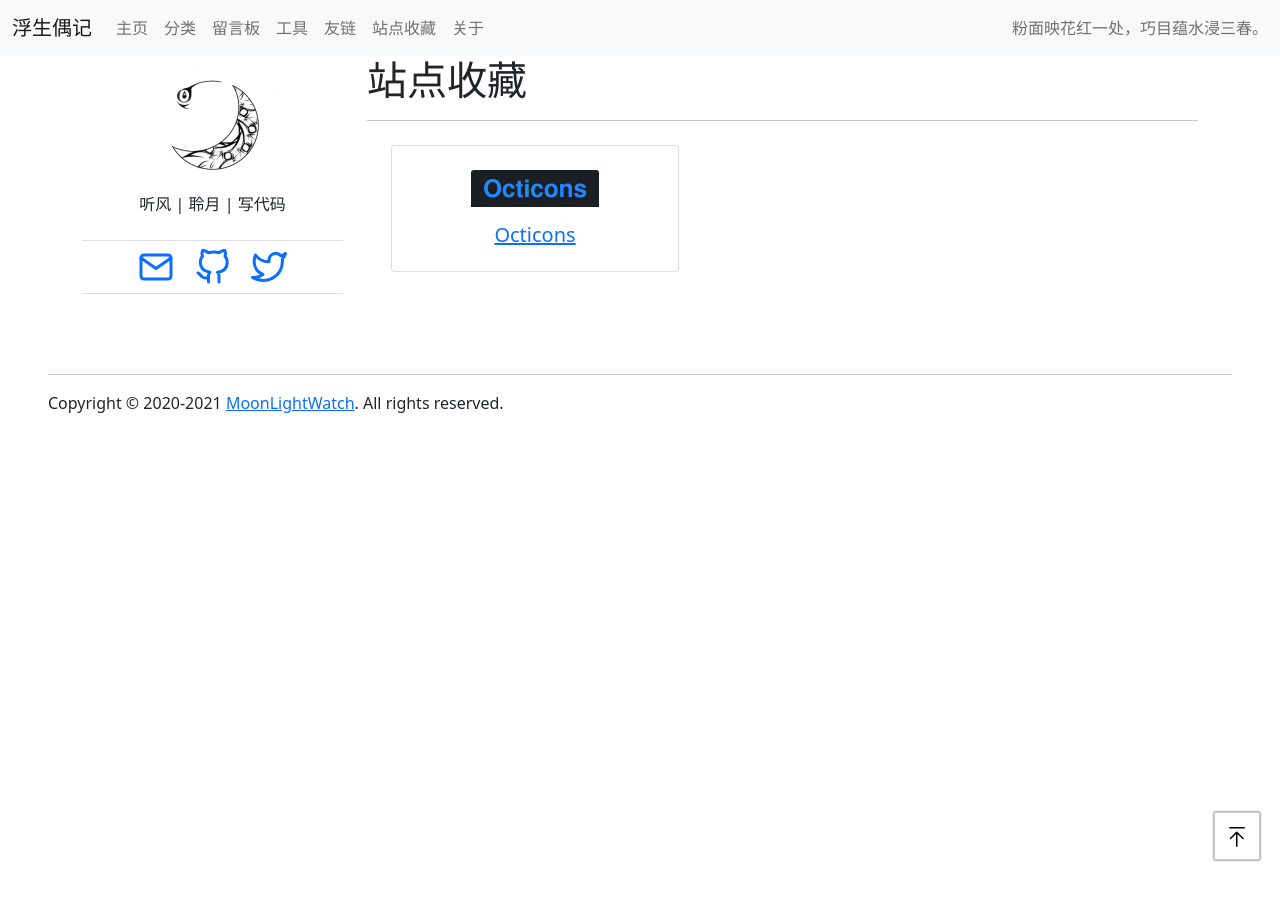
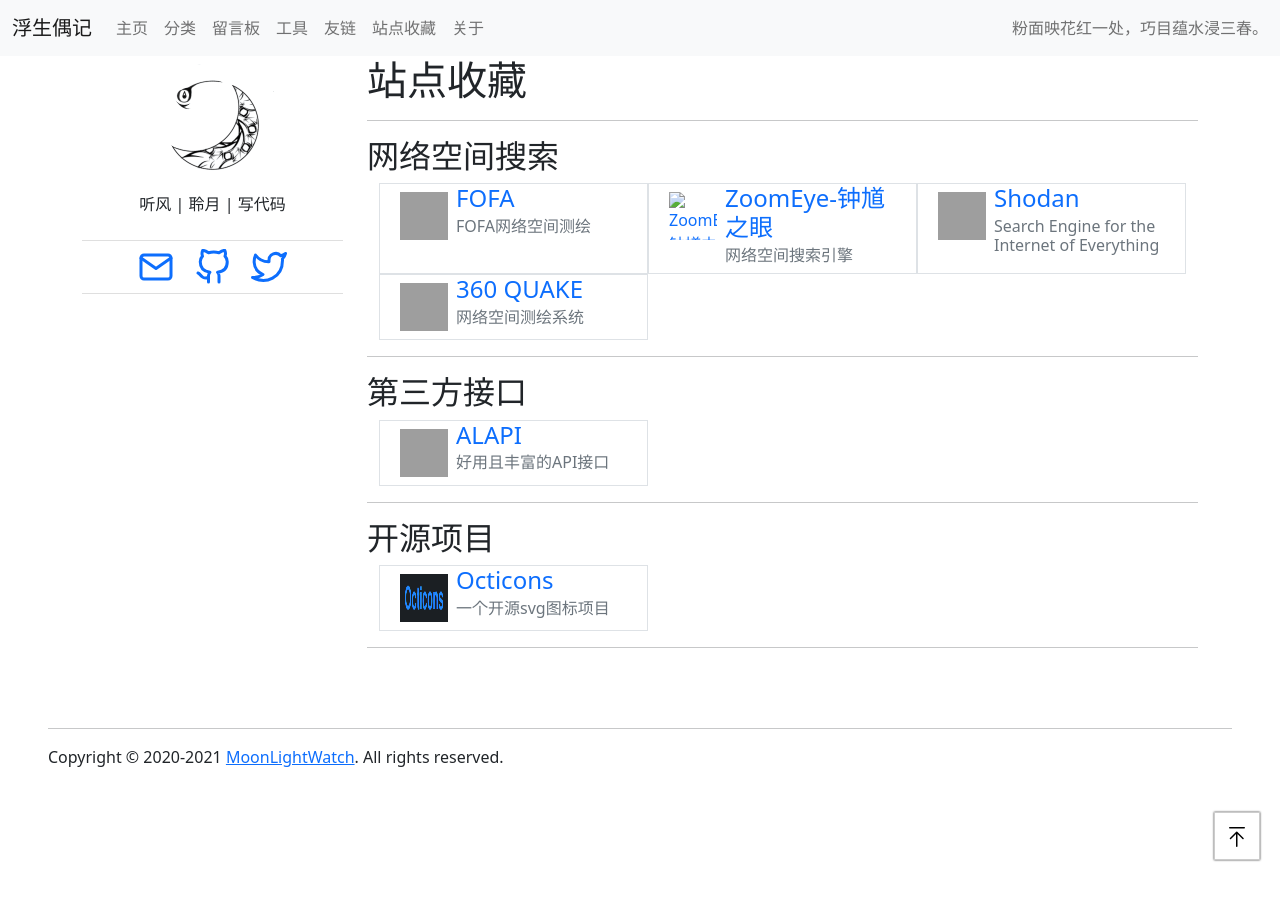
Before and after one commit to moonlightwatch/moonlightwatch.github.io, a Jekyll site: the page built from sitesnav.html, in a window 1280 px wide. Built offline with Jekyll 4.4.1, drawn with Linux system fonts in a browser that asks for light colours; grey boxes are pictures that could not be loaded.

Commit message:
更新站点收藏

```diff
--- a/_data/goodsites.yml
+++ b/_data/goodsites.yml
@@ -1,3 +1,34 @@
-- url: https://octicons-primer.vercel.app/octicons/
-  name: Octicons
-  icon_url: /assets/images/goodsites/octicons.png
+-
+  title: 网络空间搜索
+  items:
+    - url: https://fofa.so/
+      name: FOFA
+      icon_url: https://fofa.so/_nuxt/img/logo.d9ee5c4.png
+      desc: FOFA网络空间测绘
+    - url: https://www.zoomeye.org/
+      name: ZoomEye-钟馗之眼
+      icon_url: https://www.zoomeye.org/static/public/favicon.ico
+      desc: 网络空间搜索引擎
+    - url: https://www.shodan.io/
+      name: Shodan
+      icon_url: https://static.shodan.io/shodan-ds/img/logo.png
+      desc: Search Engine for the Internet of Everything
+    - url: https://quake.360.cn/
+      name: 360 QUAKE
+      icon_url: https://quake.360.cn/quake/static/welcome/assets/img/logo.46920ae8.svg
+      desc: 网络空间测绘系统
+
+-
+  title: 第三方接口
+  items:
+    - url: https://www.alapi.cn/
+      name: ALAPI
+      icon_url: https://www.alapi.cn/media/logos/logo-alapi.png
+      desc: 好用且丰富的API接口
+-
+  title: 开源项目
+  items:
+    - url: https://octicons-primer.vercel.app/octicons/
+      name: Octicons
+      icon_url: /assets/images/goodsites/octicons.png
+      desc: 一个开源svg图标项目
--- a/sitesnav.html
+++ b/sitesnav.html
@@ -6,13 +6,21 @@
 <h1>站点收藏</h1>
 <hr>
 {% for item in site.data.goodsites %}
-<div class="card" style="width: 18rem;margin: 24px">
-    <img src="{{ item.icon_url }}" class="card-img-top" alt="{{ item.name }}"
-        style="width: 128px;height: 128;margin: auto;margin-top: 24px;">
-    <div class="card-body" style="text-align: center;">
-        <a href="{{ item.url }}" target="_blank">
-            <h5 class="card-title">{{ item.name }}</h5>
+<h2>{{ item.title }}</h2>
+<div class="container">
+    <div class="row justify-content-start">
+        {% for item in item.items %}
+        <a class="col-4 border" style="text-decoration:none;" href="{{ item.url }}" target="_blank"
+            onMouseOver="this.classList.add('shadow');" onMouseOut="this.classList.remove('shadow')">
+
+            <div>
+                <img class="float-start m-2" src="{{ item.icon_url }}" alt="{{ item.name }}" width="48px" height="48px">
+                <h4>{{ item.name }}</h4>
+                <h6 class="card-subtitle mb-2 text-muted">{{ item.desc }}</h6>
+            </div>
         </a>
+        {% endfor %}
     </div>
 </div>
+<hr>
 {% endfor %}
```
Also changed, not shown: links.html (+14 -9 lines).
